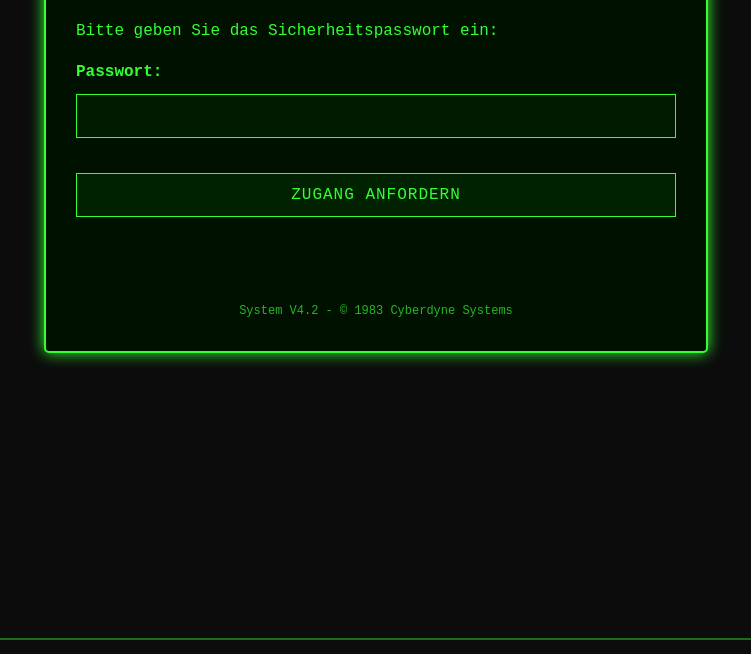
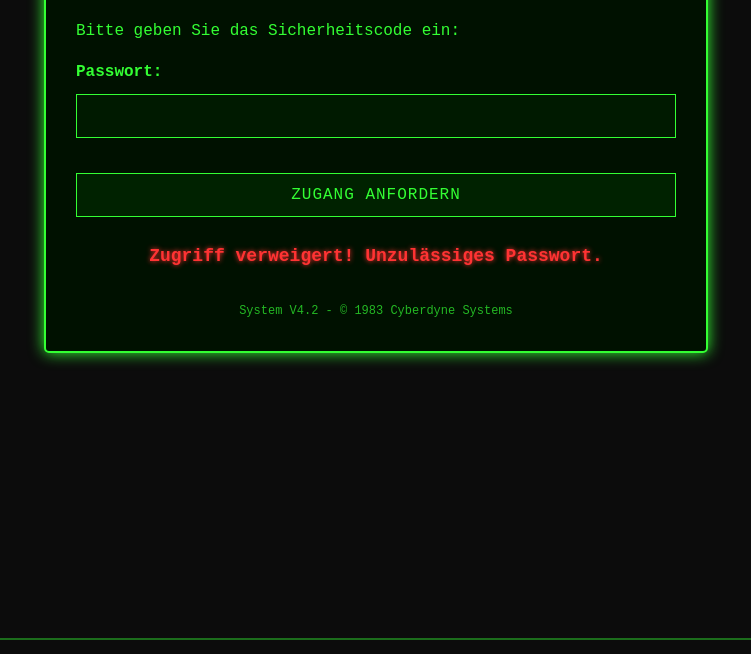
Before and after one commit to Belgarus/CTF-Challange, a plain HTML site: page index.html in a window 1280 px wide. Both pictures are taken after a click on the button "ZUGANG ANFORDERN". Shown: the part 146-800 px from the top of the page, without its empty margins (264-1015 px from the left). Drawn offline with Linux system fonts and the light colour scheme.

Commit message:
added a random number

```diff
--- a/index.html
+++ b/index.html
@@ -5,30 +5,128 @@
     <meta name="viewport" content="width=device-width, initial-scale=1.0">
     <title>Zugangskontrolle</title>
     <style>
-        body { background-color: #0c0c0c; color: #33ff33; font-family: 'Courier New', monospace; margin: 0; padding: 20px; line-height: 1.6; }
-        .container { max-width: 600px; margin: 40px auto; border: 2px solid #33ff33; padding: 30px; border-radius: 5px; box-shadow: 0 0 15px #33ff33; background-color: #001100; }
-        h1 { text-align: center; text-transform: uppercase; letter-spacing: 3px; margin-top: 0; text-shadow: 0 0 5px #33ff33; }
-        .input-group { margin-bottom: 25px; }
-        label { display: block; margin-bottom: 8px; font-weight: bold; }
-        input[type="password"] { background-color: #001a00; color: #33ff33; border: 1px solid #33ff33; padding: 12px; width: calc(100% - 26px); font-family: 'Courier New', monospace; font-size: 16px; }
-        button { background-color: #002200; color: #33ff33; border: 1px solid #33ff33; padding: 12px 24px; cursor: pointer; font-family: 'Courier New', monospace; text-transform: uppercase; letter-spacing: 1px; transition: all 0.3s; width: 100%; font-size: 16px; margin-top: 10px; }
-        button:hover { background-color: #33ff33; color: #001100; box-shadow: 0 0 15px #33ff33; }
-        #message { height: 30px; margin-top: 25px; font-weight: bold; text-align: center; font-size: 18px; }
-        .success { color: #33ff33; animation: blink 1s infinite; text-shadow: 0 0 5px #33ff33; }
-        .error { color: #ff3333; text-shadow: 0 0 5px #ff3333; }
-        @keyframes blink { 0% { opacity: 1; } 50% { opacity: 0.6; } 100% { opacity: 1; } }
-        .glitch { animation: glitch 1s linear infinite; position: relative; }
-        @keyframes glitch { 0% { transform: translate(0) } 5% { transform: translate(-2px, 2px) } 10% { transform: translate(-2px, -2px) } 15% { transform: translate(2px, 2px) } 20% { transform: translate(2px, -2px) } 50% { transform: translate(0) } 100% { transform: translate(0) } }
-        .scan-line { position: fixed; top: 0; left: 0; width: 100%; height: 2px; background: linear-gradient(to bottom, rgba(51, 255, 51, 0), rgba(51, 255, 51, 0.8), rgba(51, 255, 51, 0)); animation: scan 4s linear infinite; z-index: 9999; pointer-events: none; }
-        @keyframes scan { 0% { top: 0%; } 100% { top: 100%; } }
-        .footer { margin-top: 30px; text-align: center; font-size: 12px; opacity: 0.7; }
+        body {
+            background-color: #0c0c0c;
+            color: #33ff33;
+            font-family: 'Courier New', monospace;
+            margin: 0;
+            padding: 20px;
+            line-height: 1.6;
+        }
+        .container {
+            max-width: 600px;
+            margin: 40px auto;
+            border: 2px solid #33ff33;
+            padding: 30px;
+            border-radius: 5px;
+            box-shadow: 0 0 15px #33ff33;
+            background-color: #001100;
+        }
+        h1 {
+            text-align: center;
+            text-transform: uppercase;
+            letter-spacing: 3px;
+            margin-top: 0;
+            text-shadow: 0 0 5px #33ff33;
+        }
+        .input-group {
+            margin-bottom: 25px;
+        }
+        label {
+            display: block;
+            margin-bottom: 8px;
+            font-weight: bold;
+        }
+        input[type="password"] {
+            background-color: #001a00;
+            color: #33ff33;
+            border: 1px solid #33ff33;
+            padding: 12px;
+            width: calc(100% - 26px);
+            font-family: 'Courier New', monospace;
+            font-size: 16px;
+        }
+        button {
+            background-color: #002200;
+            color: #33ff33;
+            border: 1px solid #33ff33;
+            padding: 12px 24px;
+            cursor: pointer;
+            font-family: 'Courier New', monospace;
+            text-transform: uppercase;
+            letter-spacing: 1px;
+            transition: all 0.3s;
+            width: 100%;
+            font-size: 16px;
+            margin-top: 10px;
+        }
+        button:hover {
+            background-color: #33ff33;
+            color: #001100;
+            box-shadow: 0 0 15px #33ff33;
+        }
+        #message {
+            height: 30px;
+            margin-top: 25px;
+            font-weight: bold;
+            text-align: center;
+            font-size: 18px;
+        }
+        .success {
+            color: #33ff33;
+            animation: blink 1s infinite;
+            text-shadow: 0 0 5px #33ff33;
+        }
+        .error {
+            color: #ff3333;
+            text-shadow: 0 0 5px #ff3333;
+        }
+        @keyframes blink {
+            0% { opacity: 1; }
+            50% { opacity: 0.6; }
+            100% { opacity: 1; }
+        }
+        .glitch {
+            animation: glitch 1s linear infinite;
+            position: relative;
+        }
+        @keyframes glitch {
+            0% { transform: translate(0) }
+            5% { transform: translate(-2px, 2px) }
+            10% { transform: translate(-2px, -2px) }
+            15% { transform: translate(2px, 2px) }
+            20% { transform: translate(2px, -2px) }
+            50% { transform: translate(0) }
+            100% { transform: translate(0) }
+        }
+        .scan-line {
+            position: fixed;
+            top: 0;
+            left: 0;
+            width: 100%;
+            height: 2px;
+            background: linear-gradient(to bottom, rgba(51, 255, 51, 0), rgba(51, 255, 51, 0.8), rgba(51, 255, 51, 0));
+            animation: scan 4s linear infinite;
+            z-index: 9999;
+            pointer-events: none;
+        }
+        @keyframes scan {
+            0% { top: 0%; }
+            100% { top: 100%; }
+        }
+        .footer {
+            margin-top: 30px;
+            text-align: center;
+            font-size: 12px;
+            opacity: 0.7;
+        }
     </style>
 </head>
 <body>
     <div class="scan-line"></div>
     <div class="container">
         <h1 class="glitch">Zugangskontrolle</h1>
-        <p>Bitte geben Sie das Sicherheitspasswort ein:</p>
+        <p>Bitte geben Sie das Sicherheitscode ein:</p>
 
         <div class="input-group">
             <label for="password">Passwort:</label>
@@ -89,72 +187,45 @@
                                                 .=@@@@@#
         `, "color: #33ff33; font-family: monospace;");
 
-        (function(){
-            // Korrekte Obfuskation ohne Klartext-Passwort
-            var _0x4b6b = [
-                "password", "getElementById", "value",
-                "message", "innerText", "classList",
-                "add", "success", "remove", "error",
-                "Lösung!", "Zugriff verweigert!", "",
-                "keypress", "Enter", "querySelector",
-                "h1", "glitch", "click", "solutionBtn"
-            ];
+        let accessGranted = false;
+        const random = Math.floor(Math.random() * (111 - 1 + 1)) + 1;
+        function checkPassword() {
+            if (accessGranted) return;
 
-            // Hash-Funktion
-            function _0x7a3c(_0x5b8cx2) {
-                var _0x5b8cx4 = 0;
-                if (_0x5b8cx2.length === 0) return _0x5b8cx4;
-                for (var _0x5b8cx5 = 0; _0x5b8cx5 < _0x5b8cx2.length; _0x5b8cx5++) {
-                    var _0x5b8cx6 = _0x5b8cx2.charCodeAt(_0x5b8cx5);
-                    _0x5b8cx4 = ((_0x5b8cx4 << 5) - _0x5b8cx4) + _0x5b8cx6;
-                    _0x5b8cx4 = _0x5b8cx4 & _0x5b8cx4;
-                }
-                return Math.abs(_0x5b8cx4);
+            const passwordInput = document.getElementById('password');
+            const messageDiv = document.getElementById('message');
+            const inputValue = passwordInput.value;
+
+            // Einfacher String-Vergleich
+            if (inputValue === `${random}`) {
+                messageDiv.textContent = "Lösung!";
+                messageDiv.className = "success";
+                accessGranted = true;
+
+                // Deaktiviere Eingabefelder nach erfolgreicher Eingabe
+                passwordInput.disabled = true;
+                document.getElementById('solutionBtn').disabled = true;
+
+                // Stoppe Glitch-Animationen  und scan
+                document.querySelector('h1').classList.remove('glitch');
+                document.querySelector('.scan-line').style.animation = 'none';
+
+            } else {
+                messageDiv.textContent = "Zugriff verweigert! Unzulässiges Passwort.";
+                messageDiv.className = "error";
             }
-
-            // Passwort-Hash vordefiniert (nicht im Klartext!)
-            var _0xee90 = 210600; // Hash von "654"
-
-            function _0x13df() {
-                var _0x5b8cx2 = document[_0x4b6b[1]](_0x4b6b[0])[_0x4b6b[2]];
-                var _0x5b8cx8 = document[_0x4b6b[1]](_0x4b6b[3]);
-                var _0x5b8cx9 = _0x7a3c(_0x5b8cx2);
-
-                if (_0x5b8cx9 === _0xee90) {
-                    _0x5b8cx8[_0x4b6b[4]] = _0x4b6b[10];
-                    _0x5b8cx8[_0x4b6b[5]][_0x4b6b[6]](_0x4b6b[7]);
-                    _0x5b8cx8[_0x4b6b[5]][_0x4b6b[8]](_0x4b6b[9]);
-                } else {
-                    _0x5b8cx8[_0x4b6b[4]] = _0x4b6b[11];
-                    _0x5b8cx8[_0x4b6b[5]][_0x4b6b[6]](_0x4b6b[9]);
-                    _0x5b8cx8[_0x4b6b[5]][_0x4b6b[8]](_0x4b6b[7]);
-
-                    setTimeout(function() {
-                        _0x5b8cx8[_0x4b6b[4]] = _0x4b6b[12];
-                        _0x5b8cx8[_0x4b6b[5]][_0x4b6b[8]](_0x4b6b[9]);
-                    }, 2000);
-                }
-
-                document[_0x4b6b[1]](_0x4b6b[0])[_0x4b6b[2]] = _0x4b6b[12];
+            passwordInput.value = "";
+        }
+        document.getElementById('solutionBtn').addEventListener('click', checkPassword)
+        // Zufällige Glitch-Effekte
+        setInterval(() => {
+            if (Math.random() > 0.9 && !accessGranted) {
+                document.querySelector('h1').classList.add('glitch');
+                setTimeout(() => {
+                    document.querySelector('h1').classList.remove('glitch');
+                }, 200);
             }
-
-            document[_0x4b6b[1]](_0x4b6b[19]).addEventListener(_0x4b6b[18], _0x13df);
-
-            document[_0x4b6b[1]](_0x4b6b[0]).addEventListener(_0x4b6b[13], function(_0x5b8cxa) {
-                if (_0x5b8cxa.key === _0x4b6b[14]) {
-                    _0x13df();
-                }
-            });
-
-            setInterval(function() {
-                if (Math.random() > 0.9) {
-                    document[_0x4b6b[15]](_0x4b6b[16])[_0x4b6b[5]][_0x4b6b[6]](_0x4b6b[17]);
-                    setTimeout(function() {
-                        document[_0x4b6b[15]](_0x4b6b[16])[_0x4b6b[5]][_0x4b6b[8]](_0x4b6b[17]);
-                    }, 200);
-                }
-            }, 3000);
-        })();
+        }, 3000);
     </script>
 </body>
 </html>
```
